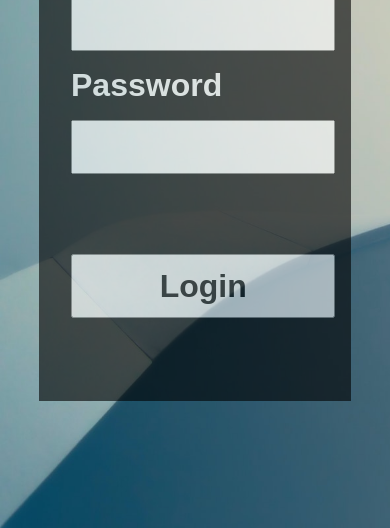
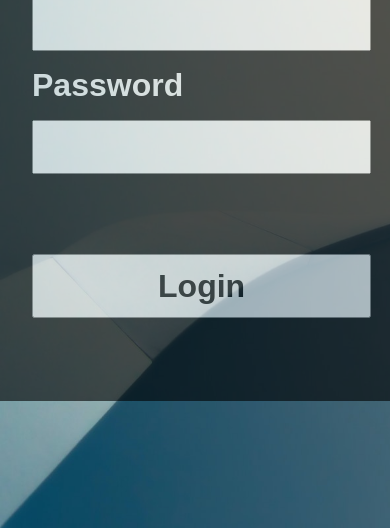
Before and after one commit to akayjoshi/login-form, a plain HTML site: page index.html in a window 390 px wide. Shown: the part 316-844 px from the top of the page. Drawn offline with Linux system fonts and the light colour scheme.

Commit message:
Update style.css

```diff
--- a/style.css
+++ b/style.css
@@ -17,7 +17,7 @@
 
 .wrapper{
     background-color: black;
-    width: clamp(300px, 80vw, 700px);
+    width: clamp(400px, 80vw, 700px);
     height: 70vh;
     opacity: 0.6;
     display: flex;
```
